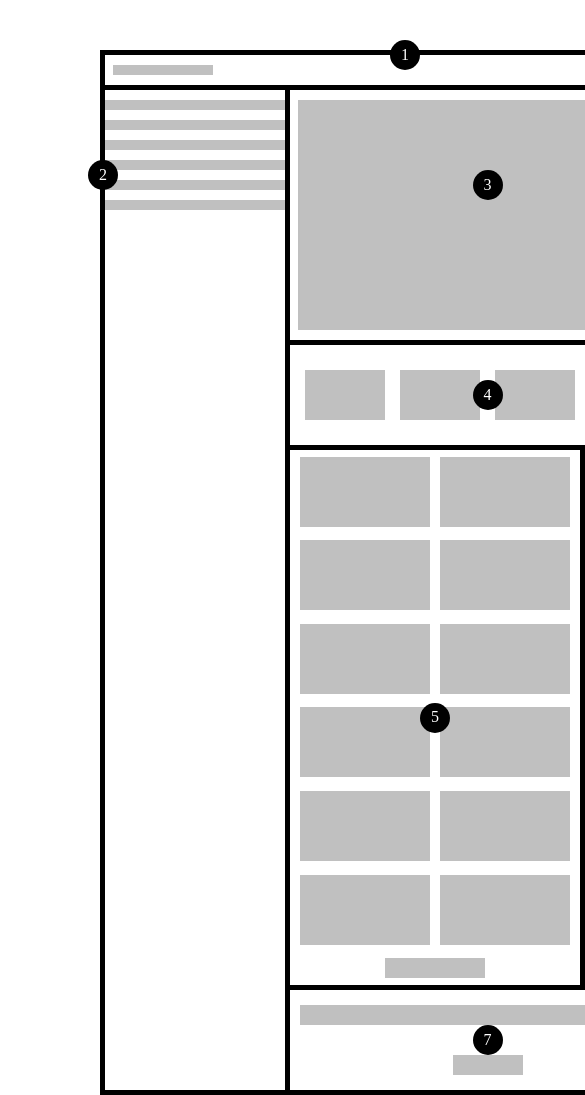
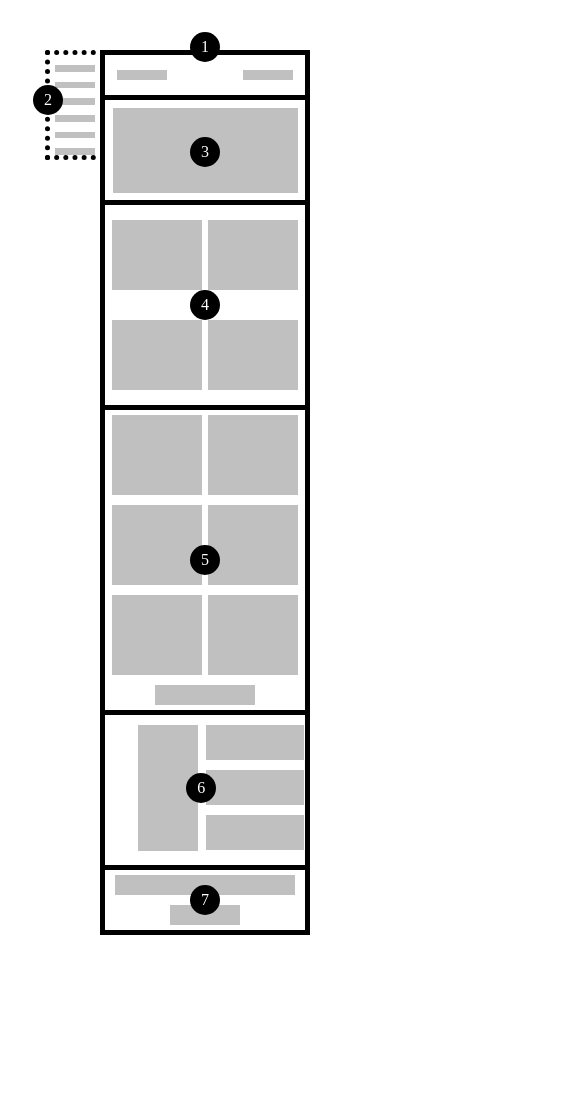
Before and after one commit to Pavlo1994Dokin/dec-2021-html, a plain HTML site: page lesson5/cw/index.html in a window 390 px wide. Shown: the top 1095 px of the page, 585 px wide, since content can reach past the window. After the commit the page ends 935 px from the top, so only its background shows below. Drawn offline with Linux system fonts and the light colour scheme.

Commit message:
finish lesson5 cw

```diff
--- a/lesson5/cw/index.html
+++ b/lesson5/cw/index.html
@@ -46,12 +46,12 @@
             <div class="bloks5_6">
                 <div class="bloks5">
                     <div class="circle5 circle_text">5</div>
-                    <div class="blok5"></div>
-                    <div class="blok5"></div>
-                    <div class="blok5"></div>
-                    <div class="blok5"></div>
-                    <div class="blok5"></div>
-                    <div class="blok5"></div>
+                    <div class="blok52"></div>
+                    <div class="blok52"></div>
+                    <div class="blok52"></div>
+                    <div class="blok52"></div>
+                    <div class="blok52"></div>
+                    <div class="blok52"></div>
                     <div class="blok5"></div>
                     <div class="blok5"></div>
                     <div class="blok5"></div>
@@ -62,7 +62,7 @@
                 </div>
                 <div class="bloks6">
                     <div class="circle6 circle_text">6</div>
-                    <div class="blok6"></div>
+                    <div class="blok61"></div>
                     <div class="blok6"></div>
                     <div class="blok6"></div>
                     <div class="blok6"></div>
--- a/lesson5/cw/main.css
+++ b/lesson5/cw/main.css
@@ -124,7 +124,14 @@
     height: 70px;
     background: silver;
 }
-.blok51{
+
+.blok52 {
+    width: 130px;
+    height: 70px;
+    background: silver;
+}
+
+.blok51 {
     height: 20px;
     width: 100px;
     background: silver;
@@ -141,6 +148,12 @@
 }
 
 .blok6 {
+    width: 80px;
+    height: 40px;
+    background: silver;
+    margin-top: 10px;
+}
+.blok61 {
     width: 80px;
     height: 40px;
     background: silver;
@@ -180,3 +193,139 @@
     height: 20px;
     background: silver;
 }
+
+@media screen and (min-width: 0px) and (max-width: 756px) {
+
+    .top {
+        width: 200px;
+        height: 40px;
+        border: 5px solid black;
+        margin-top: 50px;
+        display: flex;
+        justify-content: center;
+
+    }
+
+    .bloks1 {
+        display: flex;
+        justify-content: space-around;
+        align-items: center;
+    }
+
+    .blok1 {
+        width: 50px;
+        height: 10px;
+        background: silver;
+
+    }
+
+    .circle1 {
+        position: relative;
+        bottom: 28px;
+    }
+
+    .bloks2 {
+        width: 50px;
+        height: 100px;
+        position: absolute;
+        top: 50px;
+        left: 45px;
+        border: 5px dotted black;
+    }
+
+    .blok2 {
+        width: 40px;
+        height: 30px;
+    }
+
+    .circle2 {
+        top: 30px;
+        left: -17px;
+    }
+
+    .bloks3 {
+        width: 200px;
+        height: 100px;
+        border-left: 5px solid black;
+    }
+
+    .blok3 {
+        width: 185px;
+        height: 85px;
+    }
+
+    .circle3 {
+        top: 137px;
+    }
+
+    .bloks4 {
+        width: 200px;
+        height: 200px;
+        border-left: 5px solid black;
+        display: flex;
+        flex-wrap: wrap;
+    }
+
+    .blok4 {
+        width: 90px;
+        height: 70px;
+    }
+
+    .bloks5 {
+        width: 200px;
+        height: 300px;
+        border-left: 5px solid black;
+    }
+
+    .blok5 {
+        width: 90px;
+        height: 80px;
+    }
+
+    .blok52 {
+        display: none;
+    }
+
+    .blok51 {
+        height: 20px;
+    }
+
+    .bloks6 {
+        width: 200px;
+        height: 150px;
+        border-left: 5px solid black;
+        display: flex;
+        flex-wrap: wrap;
+        flex-direction: column-reverse;
+        justify-content: flex-end;
+
+
+    }
+    .bloks5_6{
+        display: flex;
+        flex-direction: column;
+    }
+    .blok61 {
+        width: 60px;
+        height: 126px;
+    }
+    .blok6{
+        width: 98px;
+        height: 35px;
+        margin-left: 5px;
+    }
+
+    .circle6 {
+        position: relative;
+        top: 58px;
+        left: 80px;
+    }
+    .bloks7 {
+        width: 200px;
+        height: 60px;
+        border-left: 5px solid black;
+    }
+    .blok7{
+        width: 180px;
+    }
+}
```
